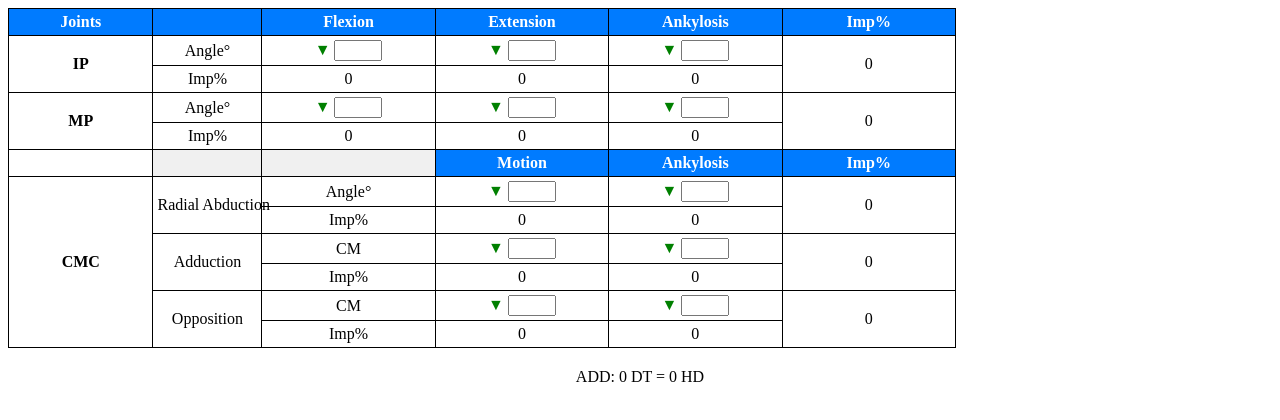
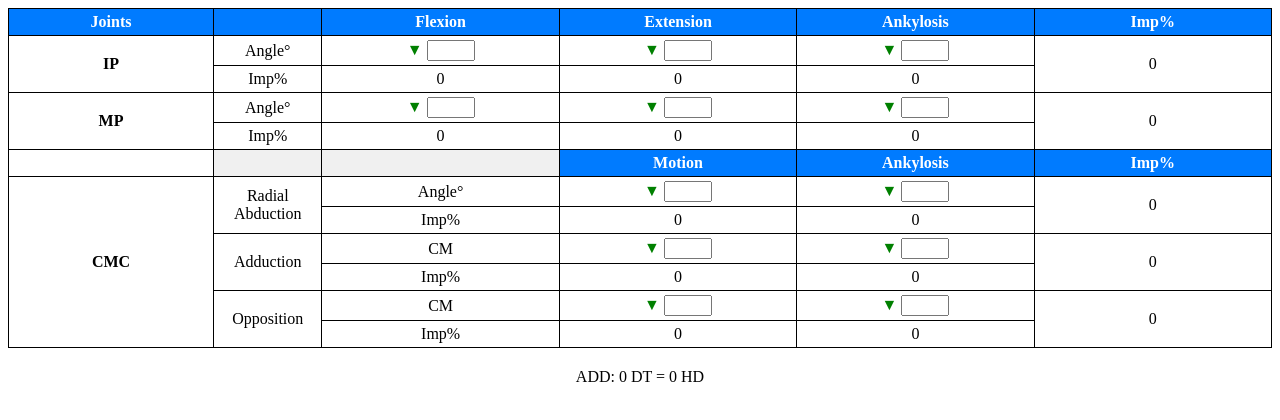
Before and after one commit to ttucker22/ROM-Digit-V3, a plain HTML site: page index.html in a window 1280 px wide. Drawn offline with Linux system fonts and the light colour scheme.

Commit message:
Update index.html

```diff
--- a/index.html
+++ b/index.html
@@ -7,7 +7,8 @@
     <style>
         table {
             border-collapse: collapse;
-            width: 75%;
+            width: 100%;
+            table-layout: fixed;
         }
         th, td {
             border: 1px solid black;
@@ -15,17 +16,13 @@
             text-align: center;
         }
         th.joints, td.joints {
-            width: 10%;
+            width: 12%;
         }
         th.empty, td.empty {
-            width: 5%;
+            width: 6%;
         }
         th.flexion, th.extension, th.ankylosis, th.imp, td.flexion, td.extension, td.ankylosis, td.imp {
-            width: 12%;
-        }
-        th, td {
-            max-width: 75px; /* Explicitly set a max-width */
-            white-space: nowrap; /* Prevent text from wrapping */
+            width: 14%;
         }
         input {
             width: 40px;
```
